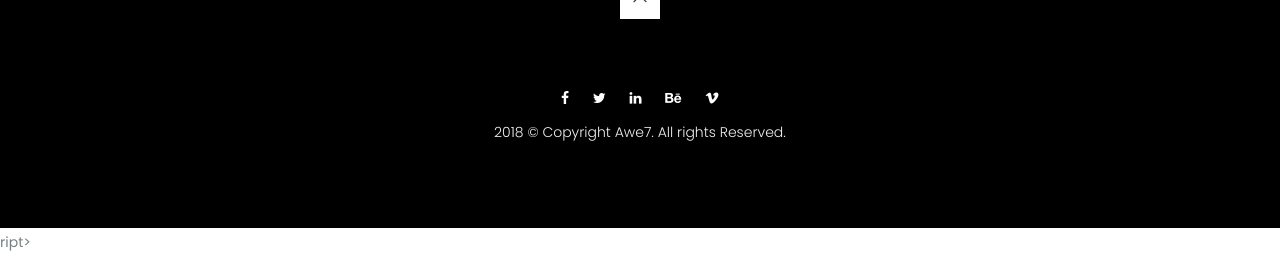
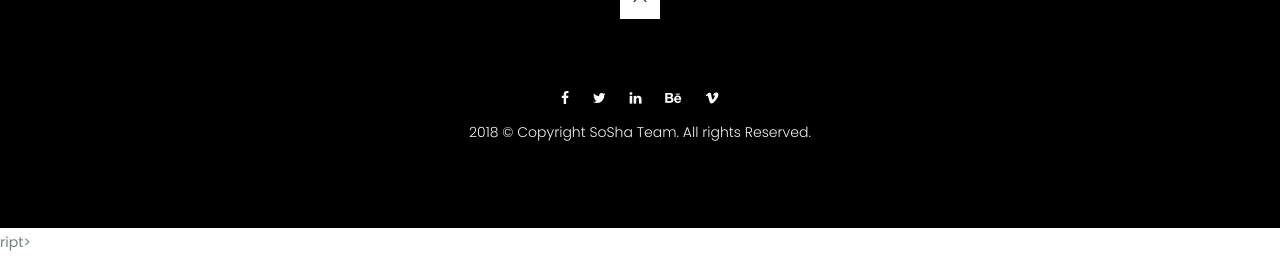
Before and after one commit to nabilahyf/SoSha, a CodeIgniter app: page /SoSha/index.php/welcome/index in a window 1280 px wide. Shown: the part 3654-3911 px from the top of the page. Run offline with CodeIgniter, Linux system fonts and the light colour scheme; some libraries are stand-ins or nearby versions.

Commit message:
add footer

```diff
--- a/application/views/index.php
+++ b/application/views/index.php
@@ -486,7 +486,7 @@
 										</a><!-- End / social-icon -->
 
 						</div>
-						<p class="footer__copy">2018 &copy; Copyright Awe7. All rights Reserved.</p>
+						<p class="footer__copy">2018 &copy; Copyright SoSha Team. All rights Reserved.</p>
 					</div>
 				</div>
 			</div><!-- End / footer -->
```
